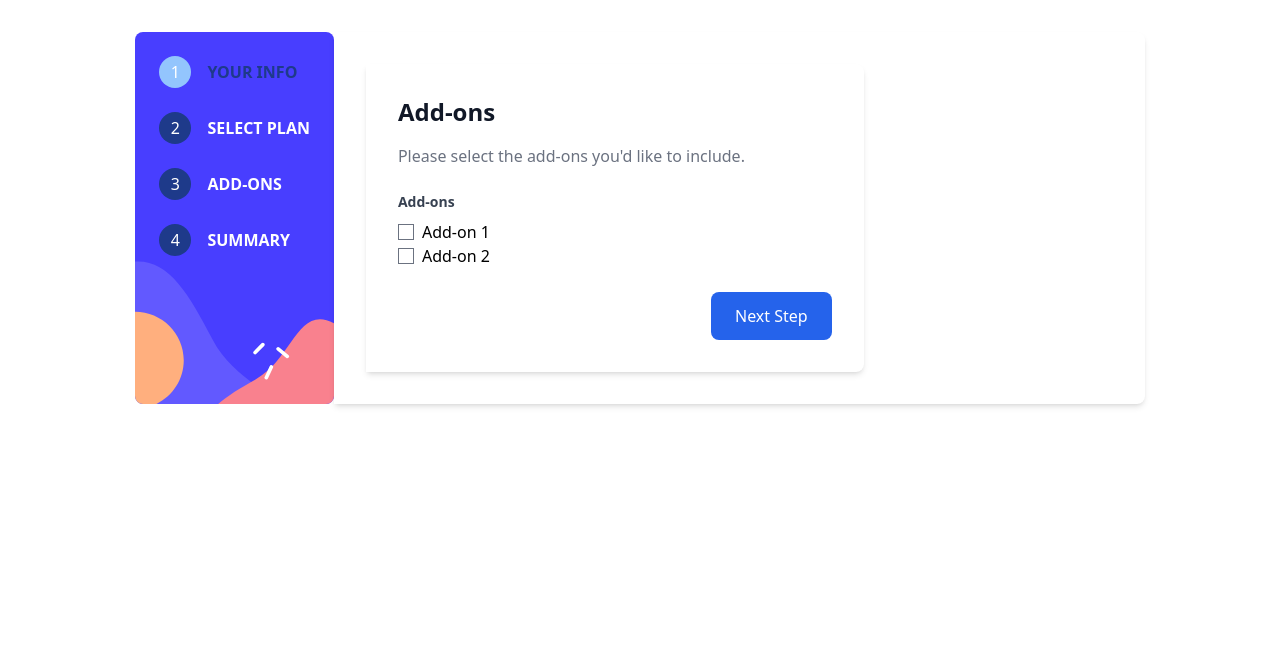
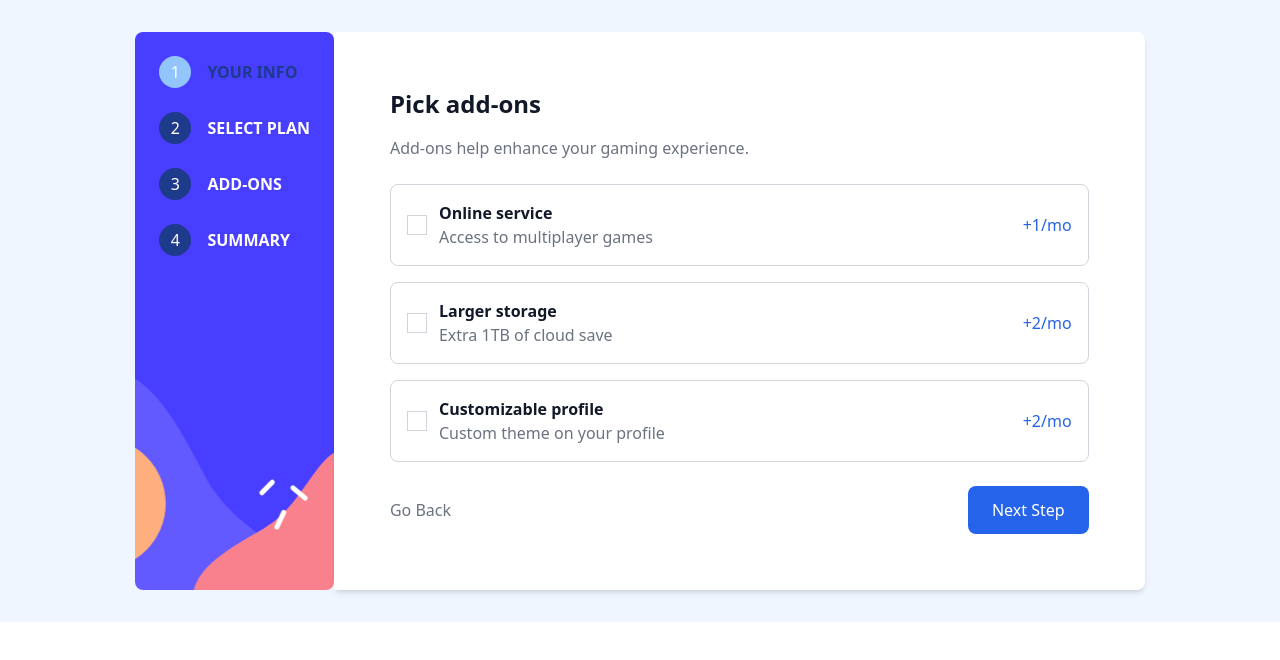
Before and after one commit to Reemaz88/multi-step-form-main, a React (Create React App) app: page /step3 in a window 1280 px wide. Shown: the top 660 px of the page. Built offline with nearby package versions, Linux system fonts and the light colour scheme.

Commit message:
add the redex befor setup

```diff
--- a/package.json
+++ b/package.json
@@ -3,6 +3,7 @@
   "version": "0.1.0",
   "private": true,
   "dependencies": {
+    "@reduxjs/toolkit": "^2.2.7",
     "@tailwindcss/forms": "^0.5.9",
     "@testing-library/jest-dom": "^5.17.0",
     "@testing-library/react": "^13.4.0",
@@ -10,6 +11,7 @@
     "formik": "^2.4.6",
     "react": "^18.3.1",
     "react-dom": "^18.3.1",
+    "react-redux": "^9.1.2",
     "react-router-dom": "^6.26.2",
     "react-scripts": "5.0.1",
     "web-vitals": "^2.1.4",
--- a/src/Components/StepFour.js
+++ b/src/Components/StepFour.js
@@ -0,0 +1,47 @@
+import React from 'react';
+// import { useNavigate } from 'react-router-dom';
+
+const StepFour = () => {
+  return (
+    <div className="flex">
+
+      {/* Summary Section */}
+      <div className="w-3/4 bg-white p-8 rounded-t-lg shadow-md">
+        <h2 className="text-xl font-bold text-blue-800">Finishing up</h2>
+        <p className="text-gray-500 mb-6">Double-check everything looks OK before confirming.</p>
+
+        {/* Plan Details */}
+        <div className="bg-blue-50 p-4 rounded-t-lg ">
+          <div className="flex justify-between">
+            <span className="text-blue-700 font-bold">Arcade (Monthly)</span>
+          </div>
+          <span className="text-gray-600">$9/mo</span>
+        </div>
+        <div className="space-y-2 bg-blue-50 p-4 rounded-b-lg mb-4 ">
+          <div className="flex justify-between">
+            <span className="text-gray-700">Online service</span>
+            <span className="text-blue-700">+$1/mo</span>
+          </div>
+          <div className="flex justify-between">
+            <span className="text-gray-700">Larger storage</span>
+            <span className="text-blue-700">+$2/mo</span>
+          </div>
+        </div>
+
+        {/* Total */}
+        <div className="flex justify-between font-bold text-xl mt-6">
+          <span>Total (per month)</span>
+          <span className="text-blue-700">+$12/mo</span>
+        </div>
+
+        {/* Buttons */}
+        <div className="flex justify-between mt-8">
+          <button className="text-gray-500">Go Back</button>
+          <button className="bg-blue-700 text-white px-6 py-2 rounded-lg">Confirm</button>
+        </div>
+      </div>
+    </div>
+  );
+};
+
+export default StepFour;
--- a/src/Components/StepThree.js
+++ b/src/Components/StepThree.js
@@ -1,52 +1,118 @@
 import React from "react";
-import { Formik, Form, Field, ErrorMessage } from "formik";
-import * as Yup from "yup";
-import { useNavigate } from "react-router-dom";
-
-// Validation schema for Step Three (e.g., Add-ons)
-const validationSchema = Yup.object({
-  addons: Yup.array().required("Please select at least one add-on"),
-});
+import { Formik, Form, Field } from "formik";
+import { useNavigate } from "react-router-dom"; // Import useNavigate
 
 const StepThree = ({ setCurrentStep }) => {
-  const navigate = useNavigate();
+  const navigate = useNavigate(); // Initialize navigate
 
   return (
-    <div className="flex">
-      <div className="p-8 bg-white w-2/3 rounded-r-lg shadow-md">
+    <div className="p-6">
+      <h2 className="text-2xl font-bold text-gray-900 mb-4">Pick add-ons</h2>
+      <p className="text-gray-500 mb-6">Add-ons help enhance your gaming experience.</p>
+
       <Formik
-          initialValues={{ addons: [] }}
-          validationSchema={validationSchema}
+        initialValues={{
+          onlineService: false,
+          largerStorage: false,
+          customizableProfile: false,
+        }}
         onSubmit={(values) => {
           console.log(values);
-            setCurrentStep(4); // Set the current step to 4
-            navigate("/step4"); // Navigate to Step Four (Summary)
+          setCurrentStep(4); // Proceed to next step
+          navigate("/step4"); // Navigate to the next step
         }}
       >
-          {() => (
+        {({ values, setFieldValue }) => (
           <Form>
-              <h2 className="text-2xl font-bold text-gray-900 mb-4">Add-ons</h2>
-              <p className="text-gray-500 mb-6">Please select the add-ons you'd like to include.</p>
-
-              {/* Add-ons Field (Multiple Checkboxes) */}
-              <div className="mb-6">
-                <label className="block text-sm font-semibold text-gray-700">Add-ons</label>
-                <div className="mt-2">
-                  <label className="flex items-center">
-                    <Field type="checkbox" name="addons" value="addon1" className="mr-2" />
-                    Add-on 1
-                  </label>
-                  <label className="flex items-center">
-                    <Field type="checkbox" name="addons" value="addon2" className="mr-2" />
-                    Add-on 2
-                  </label>
+            {/* Add-ons Options */}
+            <div className="space-y-4 mb-6">
+              {/* Online Service */}
+              <div
+                className={`flex items-center justify-between p-4 border rounded-lg ${
+                  values.onlineService ? "border-blue-500 bg-blue-50" : "border-gray-300"
+                } cursor-pointer`}
+                onClick={() => setFieldValue("onlineService", !values.onlineService)}
+              >
+                <div className="flex items-center space-x-3">
+                  <Field
+                    type="checkbox"
+                    name="onlineService"
+                    checked={values.onlineService}
+                    className="w-5 h-5 text-blue-600 border-gray-300 focus:ring-blue-500"
+                  />
+                  <div>
+                    <p className="font-semibold text-gray-900">Online service</p>
+                    <p className="text-gray-500">Access to multiplayer games</p>
                   </div>
-                <ErrorMessage component="div" name="addons" className="text-red-500 text-sm mt-1" />
+                </div>
+                <span className="text-blue-600">+1/mo</span>
               </div>
 
-              {/* Next Step Button */}
-              <div className="flex justify-end">
-                <button type="submit" className="bg-blue-600 text-white py-3 px-6 rounded-lg hover:bg-blue-700 focus:outline-none focus:ring-2 focus:ring-blue-500">
+              {/* Larger Storage */}
+              <div
+                className={`flex items-center justify-between p-4 border rounded-lg ${
+                  values.largerStorage ? "border-blue-500 bg-blue-50" : "border-gray-300"
+                } cursor-pointer`}
+                onClick={() => setFieldValue("largerStorage", !values.largerStorage)}
+              >
+                <div className="flex items-center space-x-3">
+                  <Field
+                    type="checkbox"
+                    name="largerStorage"
+                    checked={values.largerStorage}
+                    className="w-5 h-5 text-blue-600 border-gray-300 focus:ring-blue-500"
+                  />
+                  <div>
+                    <p className="font-semibold text-gray-900">Larger storage</p>
+                    <p className="text-gray-500">Extra 1TB of cloud save</p>
+                  </div>
+                </div>
+                <span className="text-blue-600">+2/mo</span>
+              </div>
+
+              {/* Customizable Profile */}
+              <div
+                className={`flex items-center justify-between p-4 border rounded-lg ${
+                  values.customizableProfile
+                    ? "border-blue-500 bg-blue-50"
+                    : "border-gray-300"
+                } cursor-pointer`}
+                onClick={() =>
+                  setFieldValue("customizableProfile", !values.customizableProfile)
+                }
+              >
+                <div className="flex items-center space-x-3">
+                  <Field
+                    type="checkbox"
+                    name="customizableProfile"
+                    checked={values.customizableProfile}
+                    className="w-5 h-5 text-blue-600 border-gray-300 focus:ring-blue-500"
+                  />
+                  <div>
+                    <p className="font-semibold text-gray-900">Customizable profile</p>
+                    <p className="text-gray-500">Custom theme on your profile</p>
+                  </div>
+                </div>
+                <span className="text-blue-600">+2/mo</span>
+              </div>
+            </div>
+
+            {/* Go Back and Next Step */}
+            <div className="flex justify-between">
+              <button
+                type="button"
+                onClick={() => {
+                  setCurrentStep(2);
+                  navigate("/step2"); // Navigate to the previous step
+                }}
+                className="text-gray-500"
+              >
+                Go Back
+              </button>
+              <button
+                type="submit"
+                className="bg-blue-600 text-white py-3 px-6 rounded-lg hover:bg-blue-700"
+              >
                 Next Step
               </button>
             </div>
@@ -54,7 +120,6 @@ const StepThree = ({ setCurrentStep }) => {
         )}
       </Formik>
     </div>
-    </div>
   );
 };
 
--- /dev/null
+++ b/src/formSlice.js
@@ -0,0 +1,26 @@
+import { createSlice } from '@reduxjs/toolkit';
+
+const initialState = {
+  stepOneData: { name: '', email: '', phone: '' },
+  stepTwoData: { plan: '', billing: 'monthly' },
+  stepThreeData: { onlineService: false, largerStorage: false, customizableProfile: false },
+};
+
+const formSlice = createSlice({
+  name: 'form',
+  initialState,
+  reducers: {
+    setStepOneData: (state, action) => {
+      state.stepOneData = action.payload;
+    },
+    setStepTwoData: (state, action) => {
+      state.stepTwoData = action.payload;
+    },
+    setStepThreeData: (state, action) => {
+      state.stepThreeData = action.payload;
+    },
+  },
+});
+
+export const { setStepOneData, setStepTwoData, setStepThreeData } = formSlice.actions;
+export default formSlice.reducer;
--- a/src/index.js
+++ b/src/index.js
@@ -1,11 +1,15 @@
 import React from 'react';
-import ReactDOM from 'react-dom/client';
+import ReactDOM from 'react-dom/client'; // Updated import
 import './index.css';
 import App from './App';
+import { Provider } from 'react-redux';
+import store from './store';
 
-const root = ReactDOM.createRoot(document.getElementById('root'));
+const root = ReactDOM.createRoot(document.getElementById('root')); // Updated method
 root.render(
   <React.StrictMode>
-    <App />
+    <Provider store={store}>
+      <App />
+    </Provider>
   </React.StrictMode>
 );
--- /dev/null
+++ b/src/store.js
@@ -0,0 +1,10 @@
+import { configureStore } from '@reduxjs/toolkit';
+import formReducer from './formSlice'; // Import form slice
+
+const store = configureStore({
+  reducer: {
+    form: formReducer, // Add the form slice to the store
+  },
+});
+
+export default store;
```
Also changed, not shown: src/formData.js (+46 -11 lines), src/Components/FormField.js (deleted), 1 other file (tests, documents, lock files or other folders). Lines whose indentation alone changed are shown as unchanged.
